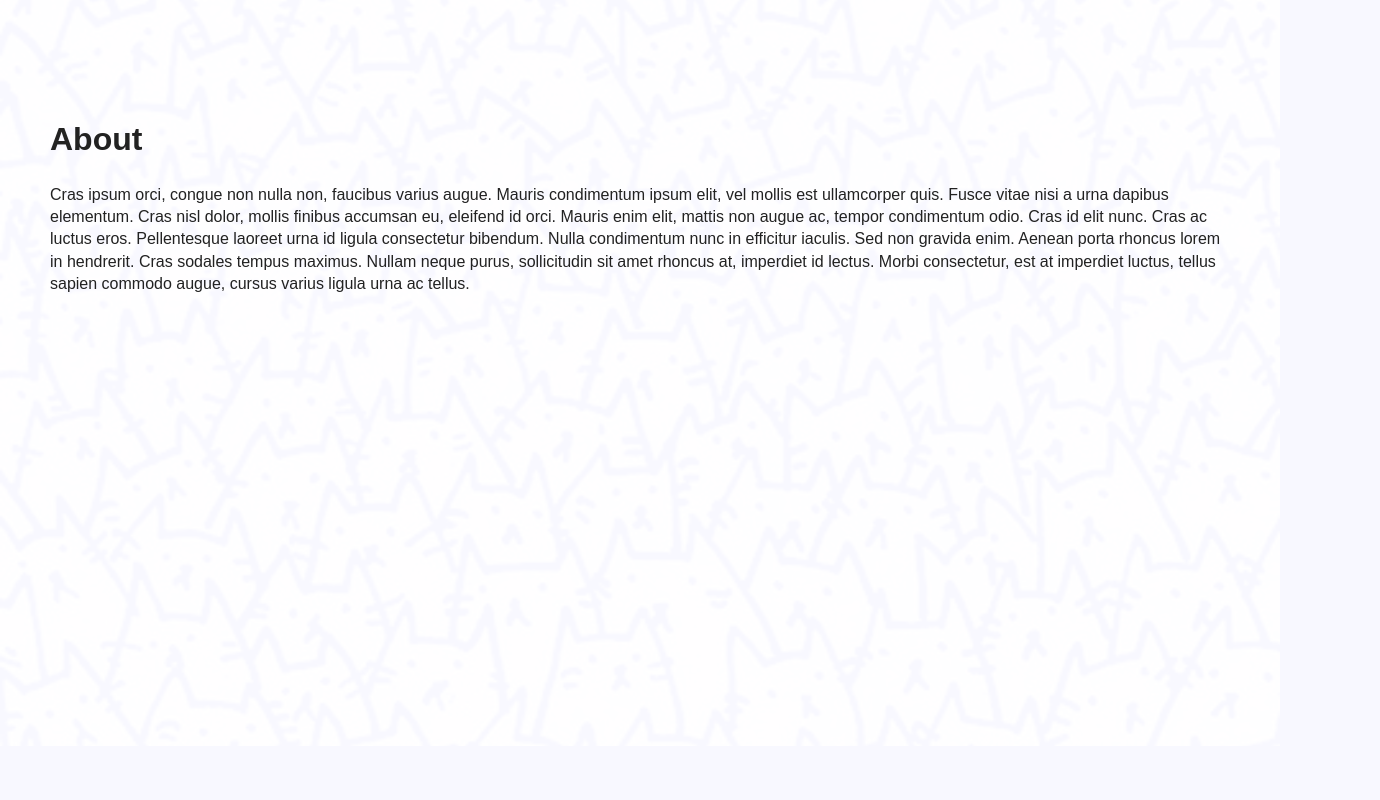
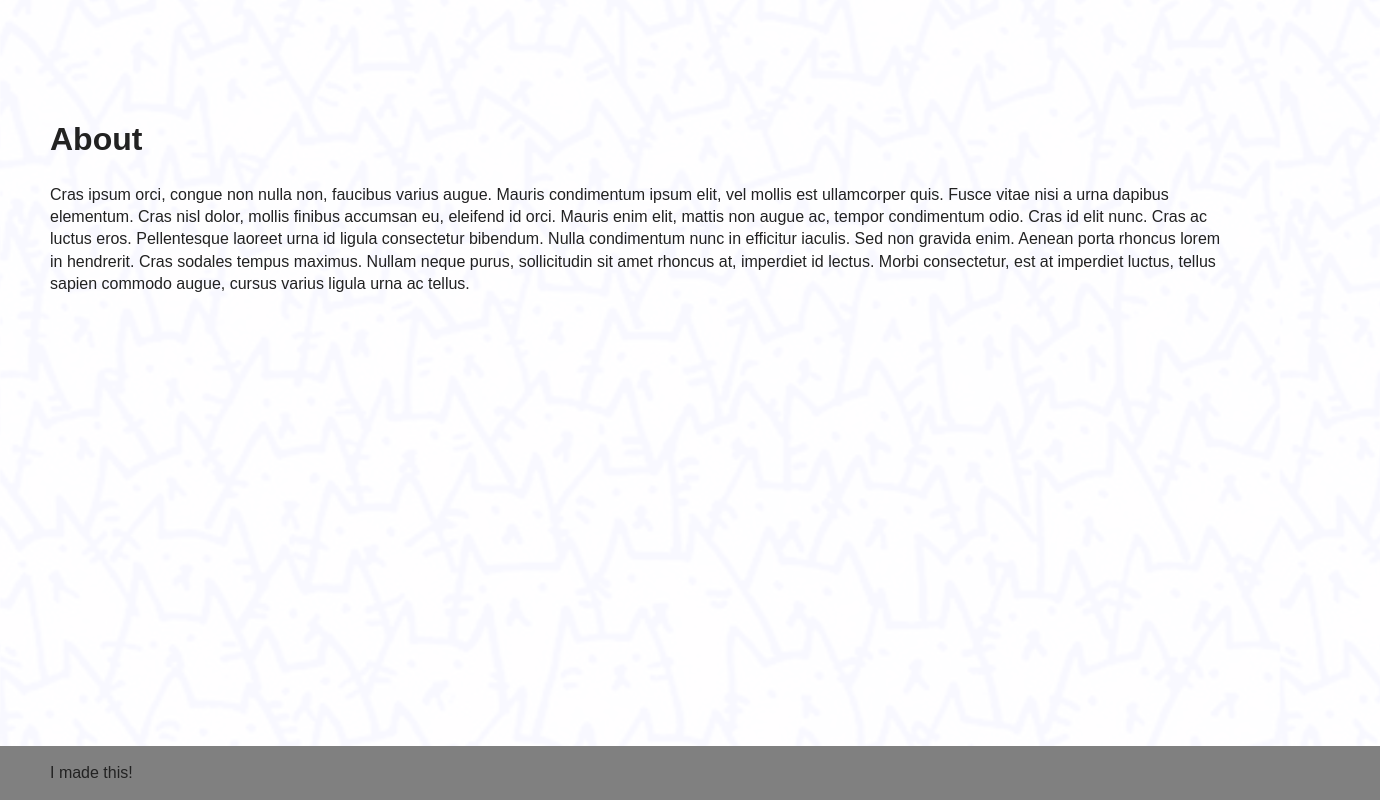
Before and after one commit to christopher-baek/my-one-page-website, a plain HTML site: page index.html in a window 1280 px wide. Shown: the part 2054-2854 px from the top of the page, 1380 px wide, since content can reach past the window. Before the commit the page ends 2800 px from the top, so only its background shows below. Drawn offline with nearby package versions, Linux system fonts and the light colour scheme.

Commit message:
Add a footer
Addressing the suggestion in #1 that a footer may improve
the customer experience.

```diff
--- a/css/main.css
+++ b/css/main.css
@@ -131,6 +131,12 @@ a.nav-bar-link {
 section {
     height: 600px;
     padding: 50px;
+}
+
+footer {
+    background: gray;
+    padding: 16px 50px;
+    width: 100%
 }
 
 
--- a/index.html
+++ b/index.html
@@ -50,6 +50,10 @@
       </p>
     </section>
 
+    <footer>
+      I made this!
+    </footer>
+
     <script src="https://code.jquery.com/jquery-2.2.4.min.js" integrity="sha256-BbhdlvQf/xTY9gja0Dq3HiwQF8LaCRTXxZKRutelT44=" crossorigin="anonymous"></script>
     <script>window.jQuery || document.write('<script src="js/vendor/jquery-1.12.0.min.js"><\/script>')</script>
     <script src="js/jquery.stellar.min.js"></script>
```
